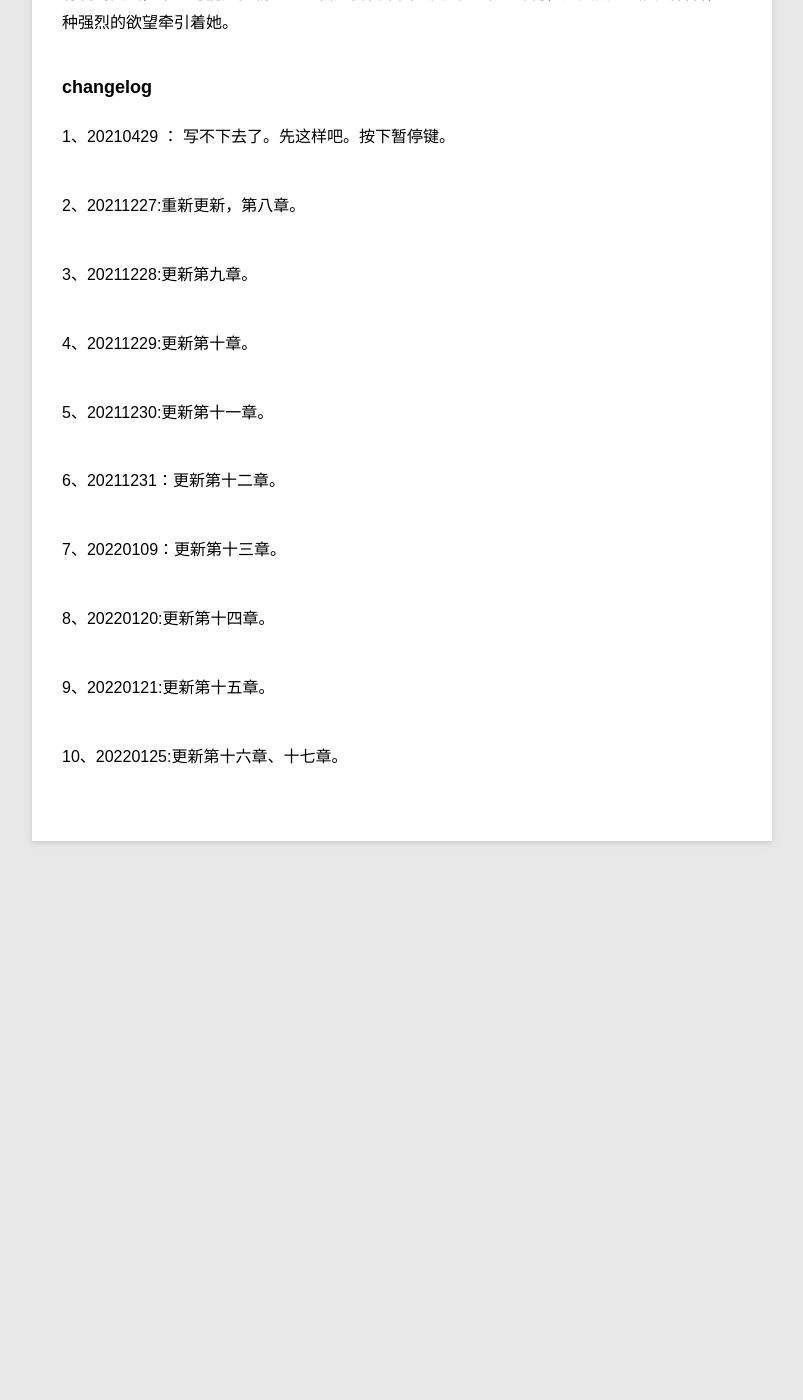
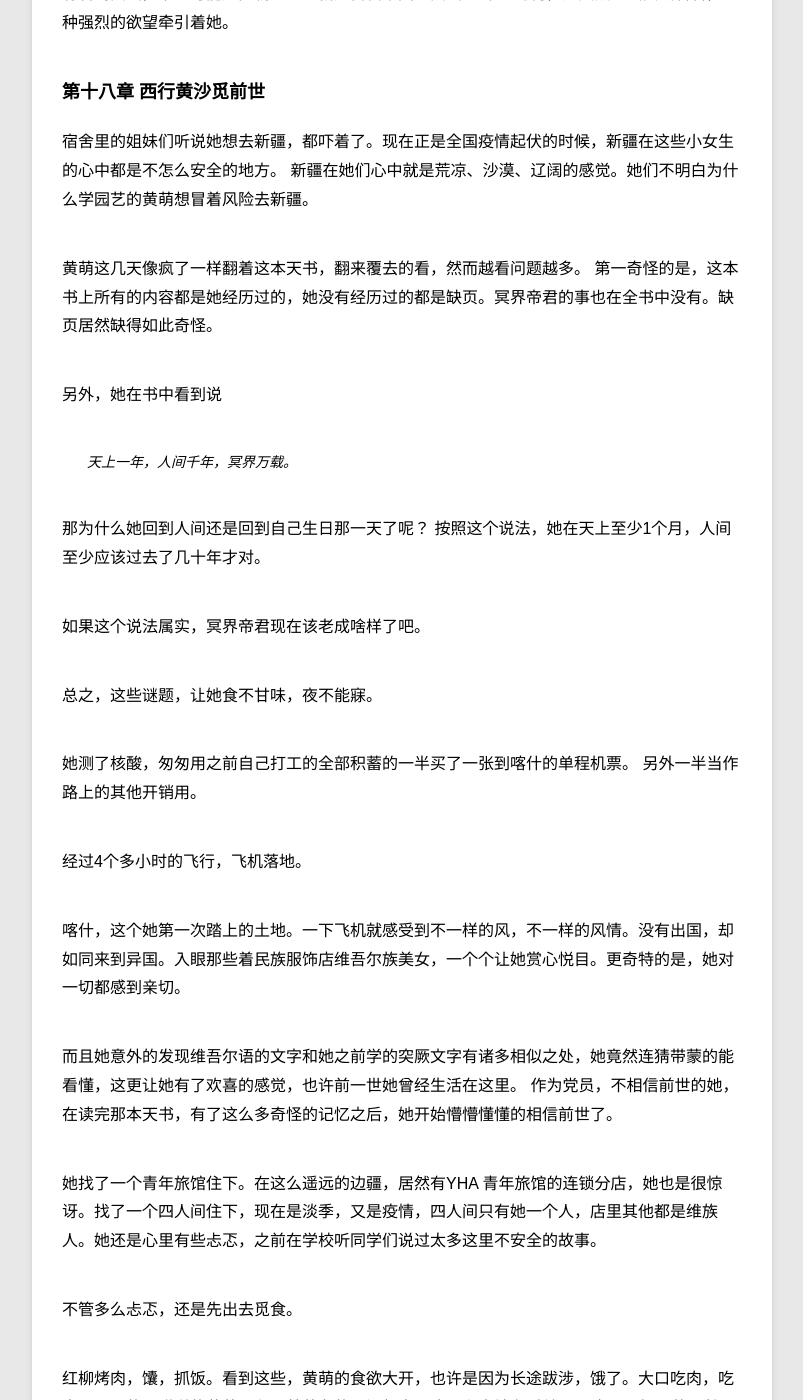
Before and after one commit to violettianjie/violettianjie.github.io, a Jekyll site: the page built from _posts/blog/2020-12-26-xiyu.md, in a window 1280 px wide and 1400 px high, scrolled down 29326 px. Shown: the whole window, without its empty margins (78-881 px from the left). Built offline with Jekyll 4.4.1, drawn with Linux system fonts in a browser that asks for light colours; before the commit the page ends 30247 px from its top, so only the background shows below that; some of the changed text lies outside the part shown.

Commit message:
Update 2020-12-26-xiyu.md

```diff
--- a/_posts/blog/2020-12-26-xiyu.md
+++ b/_posts/blog/2020-12-26-xiyu.md
@@ -647,6 +647,41 @@ category: blog
 
 还有一点，她不明白的地方，标题里的西域，在整个故事里并没有看到。她经历的这一切，这本书都有记载，而且还是突厥语，那么应该和西域，现在的新疆一带有关联。然而在这三界里都没有看到西域，唯一可能是梦朝的地盘就是古代中国的西域。 不知为何，她突然想去西域看看，一种强烈的欲望牵引着她。
 
+### 第十八章 西行黄沙觅前世
+
+宿舍里的姐妹们听说她想去新疆，都吓着了。现在正是全国疫情起伏的时候，新疆在这些小女生的心中都是不怎么安全的地方。
+新疆在她们心中就是荒凉、沙漠、辽阔的感觉。她们不明白为什么学园艺的黄萌想冒着风险去新疆。
+
+黄萌这几天像疯了一样翻着这本天书，翻来覆去的看，然而越看问题越多。
+第一奇怪的是，这本书上所有的内容都是她经历过的，她没有经历过的都是缺页。冥界帝君的事也在全书中没有。缺页居然缺得如此奇怪。
+
+另外，她在书中看到说
+
+> 天上一年，人间千年，冥界万载。
+
+那为什么她回到人间还是回到自己生日那一天了呢？ 按照这个说法，她在天上至少1个月，人间至少应该过去了几十年才对。
+
+如果这个说法属实，冥界帝君现在该老成啥样了吧。
+
+总之，这些谜题，让她食不甘味，夜不能寐。
+
+她测了核酸，匆匆用之前自己打工的全部积蓄的一半买了一张到喀什的单程机票。 另外一半当作路上的其他开销用。
+
+经过4个多小时的飞行，飞机落地。
+
+喀什，这个她第一次踏上的土地。一下飞机就感受到不一样的风，不一样的风情。没有出国，却如同来到异国。入眼那些着民族服饰店维吾尔族美女，一个个让她赏心悦目。更奇特的是，她对一切都感到亲切。
+
+而且她意外的发现维吾尔语的文字和她之前学的突厥文字有诸多相似之处，她竟然连猜带蒙的能看懂，这更让她有了欢喜的感觉，也许前一世她曾经生活在这里。
+作为党员，不相信前世的她，在读完那本天书，有了这么多奇怪的记忆之后，她开始懵懵懂懂的相信前世了。
+
+她找了一个青年旅馆住下。在这么遥远的边疆，居然有YHA 青年旅馆的连锁分店，她也是很惊讶。找了一个四人间住下，现在是淡季，又是疫情，四人间只有她一个人，店里其他都是维族人。她还是心里有些忐忑，之前在学校听同学们说过太多这里不安全的故事。
+
+不管多么忐忑，还是先出去觅食。
+
+红柳烤肉，馕，抓饭。看到这些，黄萌的食欲大开，也许是因为长途跋涉，饿了。大口吃肉，吃完一口口的喝赠送的茯茶，心里就莫名的开阔起来。这里和内地有时差，12点还是挺早的。然而她的身体有些疲惫了，躺着床上休息，但没有入眠。
+
+突然一阵阴风起。黄萌惊吓中起身，这次的直觉不是之前那种安定而是恐惧。
+
 
 
 ### changelog
@@ -669,4 +704,4 @@ category: blog
 
 9、20220121:更新第十五章。
 
-10、20220125:更新第十六章、十七章。
+10、20220125:更新第十六章、十七章、十八章。
```
